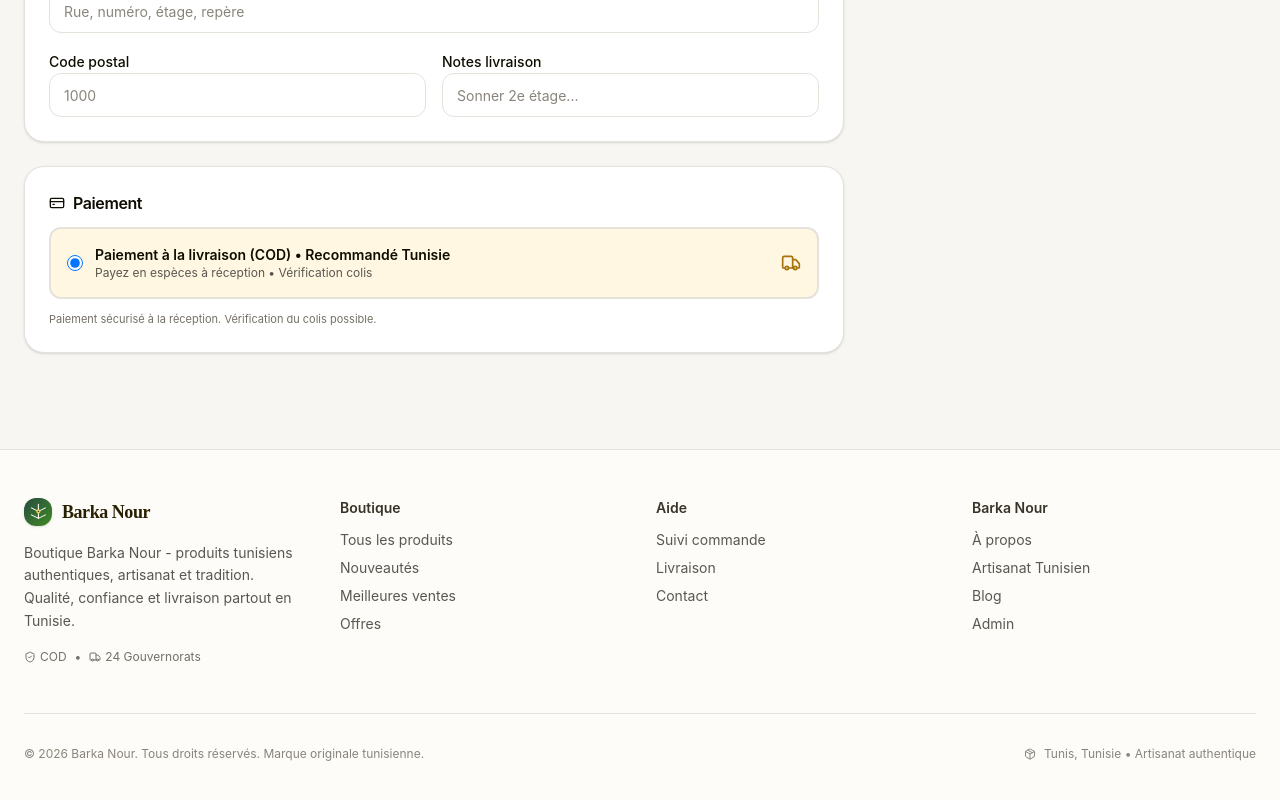
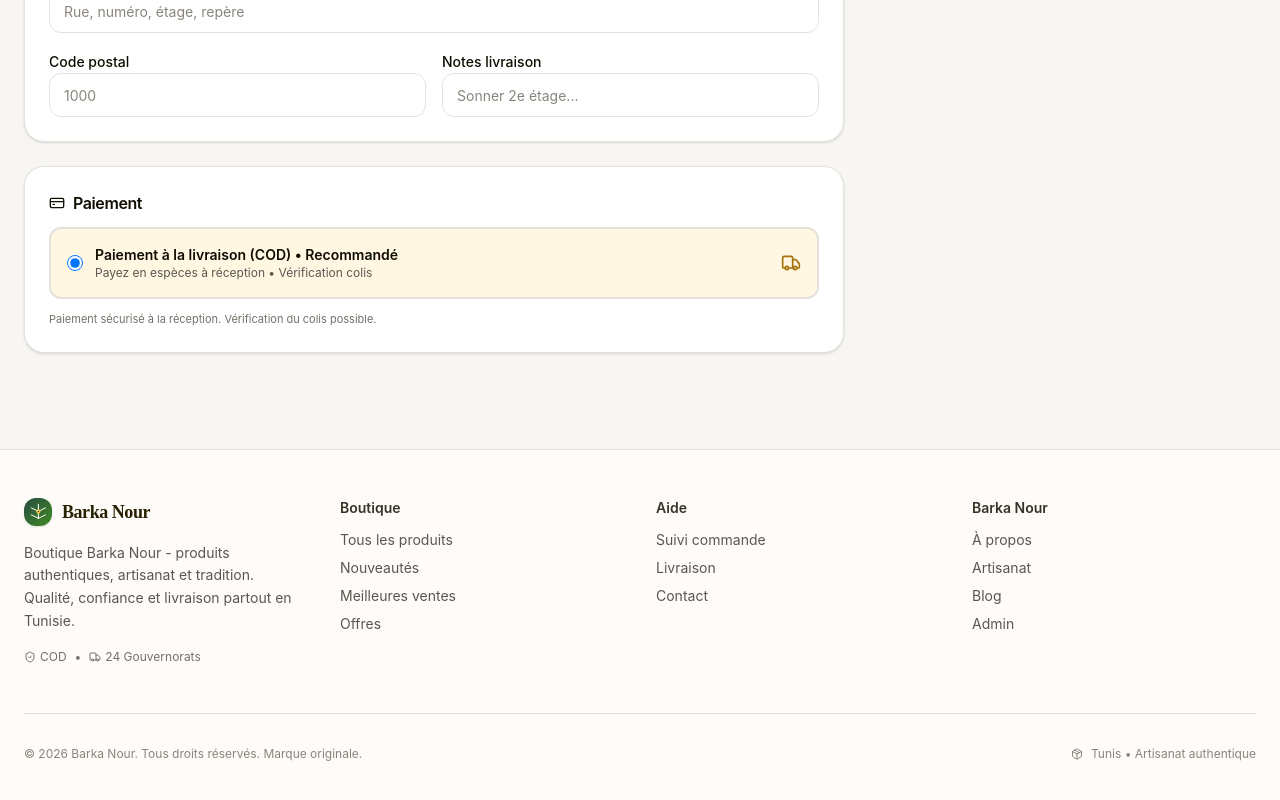
Before and after one commit to datacomputerscience/barka-nour, a React (Vite) app: page /checkout in a window 1280 px wide. Shown: the part 666-1466 px from the top of the page. Built offline with nearby package versions, Linux system fonts and the light colour scheme; no server answers.

Commit message:
fix: eliminate Tunisian claim for products - remove tunisien from product titles, categories, descriptions, logo, footer, i18n - keep only for delivery location (24 govs) - not all products verify Tunisian condition

```diff
--- a/src/components/layout/BarkaNourLogo.tsx
+++ b/src/components/layout/BarkaNourLogo.tsx
@@ -20,7 +20,7 @@
       {variant === 'full' && (
         <div className="flex flex-col leading-none">
           <span className={cn("font-display font-bold tracking-tight text-ink-800", s.text)}>Barka Nour</span>
-          {size !== 'sm' && <span className={cn("font-medium tracking-widest text-olive-700 uppercase -mt-0.5", s.sub)}>بركة نور • Artisanat Tunisien</span>}
+          {size !== 'sm' && <span className={cn("font-medium tracking-widest text-olive-700 uppercase -mt-0.5", s.sub)}>بركة نور • Qualité Premium</span>}
         </div>
       )}
     </div>
--- a/src/components/layout/StorefrontLayout.tsx
+++ b/src/components/layout/StorefrontLayout.tsx
@@ -101,7 +101,7 @@
               <p className="mt-4 text-sm text-ink-600 leading-relaxed">
                 {lang === 'ar' ? 'متجر بركة نور - منتجات تونسية أصيلة، حرفة وتقاليد. جودة، ثقة وتوصيل في جميع أنحاء تونس.' :
                  lang === 'en' ? 'Barka Nour store - authentic Tunisian products, craft and tradition. Quality, trust and delivery across Tunisia.' :
-                 'Boutique Barka Nour - produits tunisiens authentiques, artisanat et tradition. Qualité, confiance et livraison partout en Tunisie.'}
+                 'Boutique Barka Nour - produits authentiques, artisanat et tradition. Qualité, confiance et livraison partout en Tunisie.'}
               </p>
               <div className="mt-4 flex gap-2 text-xs text-ink-500">
                 <span className="flex items-center gap-1"><ShieldCheck className="h-3 w-3" /> COD</span>
@@ -126,13 +126,13 @@
             <div>
               <p className="font-semibold text-sm mb-3">Barka Nour</p>
               <div className="space-y-2 text-sm text-ink-600">
-                <p>À propos</p><p>Artisanat Tunisien</p><p>Blog</p><p>Admin</p>
+                <p>À propos</p><p>Artisanat</p><p>Blog</p><p>Admin</p>
               </div>
             </div>
           </div>
           <div className="mt-12 pt-8 border-t border-ink-100 flex flex-col md:flex-row justify-between gap-4 text-xs text-ink-400">
-            <p>© 2026 Barka Nour. Tous droits réservés. Marque originale tunisienne.</p>
-            <p className="flex items-center gap-2"><Package className="h-3 w-3" /> Tunis, Tunisie • Artisanat authentique</p>
+            <p>© 2026 Barka Nour. Tous droits réservés. Marque originale.</p>
+            <p className="flex items-center gap-2"><Package className="h-3 w-3" /> Tunis • Artisanat authentique</p>
           </div>
         </div>
       </footer>
--- a/src/i18n/index.ts
+++ b/src/i18n/index.ts
@@ -17,7 +17,7 @@
     'nav.about': 'À propos',
     'nav.contact': 'Contact',
     'nav.cart': 'Panier',
-    'hero.title': 'Barka Nour - L\'essence de l\'artisanat tunisien',
+    'hero.title': 'Barka Nour - L\'essence de l\'artisanat',
     'hero.subtitle': 'Des produits authentiques, sélectionnés avec soin. Livraison partout en Tunisie, paiement à la livraison.',
     'hero.cta': 'Découvrir la collection',
     'product.addToCart': 'Ajouter au panier',
@@ -48,7 +48,7 @@
     'nav.about': 'من نحن',
     'nav.contact': 'اتصل بنا',
     'nav.cart': 'السلة',
-    'hero.title': 'بركة نور - جوهر الحرف التونسية',
+    'hero.title': 'بركة نور - جوهر الحرف',
     'hero.subtitle': 'منتجات أصيلة مختارة بعناية. توصيل في جميع أنحاء تونس، الدفع عند الاستلام.',
     'hero.cta': 'اكتشف المجموعة',
     'product.addToCart': 'أضف إلى السلة',
@@ -79,7 +79,7 @@
     'nav.about': 'About',
     'nav.contact': 'Contact',
     'nav.cart': 'Cart',
-    'hero.title': 'Barka Nour - Essence of Tunisian Craft',
+    'hero.title': 'Barka Nour - Essence of Craft',
     'hero.subtitle': 'Authentic products, carefully selected. Delivery across Tunisia, cash on delivery.',
     'hero.cta': 'Discover collection',
     'product.addToCart': 'Add to cart',
--- a/src/pages/storefront/CartPage.tsx
+++ b/src/pages/storefront/CartPage.tsx
@@ -37,7 +37,7 @@
       <div className="mx-auto max-w-[720px] px-4 py-20 text-center">
         <div className="mx-auto h-20 w-20 rounded-[1.5rem] bg-ink-50 border flex items-center justify-center mb-6"><Package className="h-10 w-10 text-ink-300" /></div>
         <h1 className="text-[24px] font-bold">Votre panier est vide</h1>
-        <p className="text-ink-600 mt-2 text-sm max-w-[400px] mx-auto">Découvrez nos produits artisanaux tunisiens, qualité premium et fabrication locale.</p>
+        <p className="text-ink-600 mt-2 text-sm max-w-[400px] mx-auto">Découvrez nos produits artisanaux, qualité premium et fabrication locale.</p>
         <Link to="/shop"><Button className="mt-6 rounded-full bg-olive-700 text-white h-11 px-8">Continuer achats <ArrowRight className="h-4 w-4" /></Button></Link>
       </div>
     )
@@ -109,7 +109,7 @@
           <Card className="rounded-[1.25rem] bg-olive-700 text-white">
             <CardContent className="p-5">
               <p className="font-semibold text-sm">Barka Nour</p>
-              <p className="text-xs text-white/70 mt-1 leading-relaxed">Boutique tunisienne • Qualité premium • Livraison 24-72h partout en Tunisie • Paiement à la livraison</p>
+              <p className="text-xs text-white/70 mt-1 leading-relaxed">Boutique • Qualité premium • Livraison 24-72h partout en Tunisie • Paiement à la livraison</p>
             </CardContent>
           </Card>
         </div>
--- a/src/pages/storefront/CheckoutPage.tsx
+++ b/src/pages/storefront/CheckoutPage.tsx
@@ -117,7 +117,7 @@
             <CardContent className="space-y-3">
               <label className="flex items-center gap-3 p-4 rounded-xl border-2 border-bn-600 bg-bn-50 cursor-pointer">
                 <input type="radio" checked={form.paymentMethod === 'cod'} onChange={() => setForm({...form, paymentMethod: 'cod'})} className="h-4 w-4" />
-                <div className="flex-1"><p className="font-semibold text-sm">Paiement à la livraison (COD) • Recommandé Tunisie</p><p className="text-xs text-ink-600">Payez en espèces à réception • Vérification colis</p></div>
+                <div className="flex-1"><p className="font-semibold text-sm">Paiement à la livraison (COD) • Recommandé</p><p className="text-xs text-ink-600">Payez en espèces à réception • Vérification colis</p></div>
                 <Truck className="h-5 w-5 text-bn-700" />
               </label>
               <p className="text-[11px] text-ink-500">Paiement sécurisé à la réception. Vérification du colis possible.</p>
--- a/src/pages/storefront/HomePage.tsx
+++ b/src/pages/storefront/HomePage.tsx
@@ -30,7 +30,7 @@
               </div>
 
               <h1 className="mt-5 font-display text-[34px] lg:text-[48px] font-bold leading-[0.95] tracking-tight text-ink-800">
-                {lang === 'ar' ? 'منتجات تونسية أصيلة،' : lang === 'en' ? 'Authentic Tunisian' : 'Des produits tunisiens'}
+                {lang === 'ar' ? 'منتجات أصيلة،' : lang === 'en' ? 'Authentic' : 'Des produits sélectionnés'}
                 <br />
                 <span className="text-olive-700">{lang === 'ar' ? 'توصلك لباب دارك' : lang === 'en' ? 'delivered to your door' : 'livrés chez vous'}</span>
               </h1>
@@ -139,7 +139,7 @@
       {/* Categories - Clear */}
       <section className="mx-auto max-w-[1280px] px-4 lg:px-6 py-6">
         <div className="flex items-end justify-between mb-5">
-          <div><h2 className="text-[22px] font-bold tracking-tight text-ink-800">Catégories</h2><p className="text-sm text-ink-600 mt-1">Tout l'artisanat tunisien en 4 univers</p></div>
+          <div><h2 className="text-[22px] font-bold tracking-tight text-ink-800">Catégories</h2><p className="text-sm text-ink-600 mt-1">Tout l.artisanat en 4 univers</p></div>
           <Link to="/shop" className="text-sm font-medium text-olive-700 hover:text-olive-800 flex items-center gap-1">Voir tout <ArrowRight className="h-4 w-4" /></Link>
         </div>
         <div className="grid grid-cols-2 md:grid-cols-4 gap-3">
@@ -193,7 +193,7 @@
           <div className="grid md:grid-cols-3 gap-6">
             <div className="flex gap-3"><div className="h-10 w-10 rounded-xl bg-white/10 flex items-center justify-center shrink-0"><Truck className="h-5 w-5" /></div><div><p className="font-semibold text-[15px]">Livraison partout</p><p className="text-sm text-white/70 mt-1 leading-relaxed">24 gouvernorats • 24-72h • 7-10 TND • Gratuit dès 150 TND • Suivi SMS</p></div></div>
             <div className="flex gap-3"><div className="h-10 w-10 rounded-xl bg-white/10 flex items-center justify-center shrink-0"><ShieldCheck className="h-5 w-5" /></div><div><p className="font-semibold text-[15px]">Paiement à la livraison</p><p className="text-sm text-white/70 mt-1 leading-relaxed">Pas de carte • Payez en espèces à réception • Vérification colis</p></div></div>
-            <div className="flex gap-3"><div className="h-10 w-10 rounded-xl bg-bn-400/20 flex items-center justify-center shrink-0"><Package className="h-5 w-5 text-bn-300" /></div><div><p className="font-semibold text-[15px]">Qualité garantie</p><p className="text-sm text-white/70 mt-1 leading-relaxed">Artisanat tunisien • Matériaux durables • Support réactif • Fabrication locale</p></div></div>
+            <div className="flex gap-3"><div className="h-10 w-10 rounded-xl bg-bn-400/20 flex items-center justify-center shrink-0"><Package className="h-5 w-5 text-bn-300" /></div><div><p className="font-semibold text-[15px]">Qualité garantie</p><p className="text-sm text-white/70 mt-1 leading-relaxed">Artisanat • Matériaux durables • Support réactif • Fabrication locale</p></div></div>
           </div>
         </div>
       </section>
--- a/src/pages/storefront/OrderConfirmationPage.tsx
+++ b/src/pages/storefront/OrderConfirmationPage.tsx
@@ -63,9 +63,9 @@
   return (
     <div className="mx-auto max-w-[960px] px-4 lg:px-6 py-12">
       <h1 className="text-[32px] font-bold tracking-tight font-display">À propos Barka Nour</h1>
-      <p className="text-ink-600 mt-3 leading-relaxed">Barka Nour est la boutique tunisienne unique, artisanat authentique, qualité premium et confiance.</p>
+      <p className="text-ink-600 mt-3 leading-relaxed">Barka Nour est la boutique unique, artisanat authentique, qualité premium et confiance.</p>
       <div className="mt-8 grid md:grid-cols-3 gap-4">
-        <Card><CardContent className="p-5"><h3 className="font-semibold">Artisanat tunisien</h3><p className="text-sm text-ink-600 mt-2">Tapis berbère, bocaux verre, tote bio, huile argan, support bambou - 100% Tunisie.</p></CardContent></Card>
+        <Card><CardContent className="p-5"><h3 className="font-semibold">Artisanat</h3><p className="text-sm text-ink-600 mt-2">Tapis berbère, bocaux verre, tote bio, huile argan, support bambou.</p></CardContent></Card>
         <Card><CardContent className="p-5"><h3 className="font-semibold">Qualité & confiance</h3><p className="text-sm text-ink-600 mt-2">Produits sélectionnés, matériaux durables, fabrication locale et service client dédié.</p></CardContent></Card>
         <Card><CardContent className="p-5"><h3 className="font-semibold">Livraison Tunisie</h3><p className="text-sm text-ink-600 mt-2">24 gouvernorats, paiement à la livraison, suivi SMS et support réactif.</p></CardContent></Card>
       </div>
--- a/src/pages/storefront/ProductPage.tsx
+++ b/src/pages/storefront/ProductPage.tsx
@@ -46,7 +46,7 @@
             ))}
           </div>
           <div className="rounded-xl bg-blue-50 border border-blue-200 p-3 text-xs text-blue-800">
-            <strong>Qualité Barka Nour:</strong> Produit authentique, matériaux durables, fabrication locale tunisienne.
+            <strong>Qualité Barka Nour:</strong> Produit authentique, matériaux durables, fabrication locale.
           </div>
         </div>
 
--- a/src/pages/storefront/ShopPage.tsx
+++ b/src/pages/storefront/ShopPage.tsx
@@ -59,14 +59,14 @@
           </div>
 
           <div className="rounded-xl bg-bn-50 border border-bn-200 p-4">
-            <p className="font-semibold text-sm text-bn-900">Artisanat tunisien authentique</p>
+            <p className="font-semibold text-sm text-bn-900">Artisanat authentique</p>
             <p className="text-xs text-bn-700/80 mt-1 leading-relaxed">Produits sélectionnés pour leur qualité, fabrication locale et matériaux durables. Livraison partout en Tunisie.</p>
           </div>
         </div>
 
         <div className="flex-1">
           <div className="flex flex-col sm:flex-row gap-4 items-start sm:items-center justify-between mb-6">
-            <div><h1 className="text-[24px] font-bold tracking-tight font-display">Boutique</h1><p className="text-sm text-ink-600">{filtered.length} produits • Artisanat tunisien authentique</p></div>
+            <div><h1 className="text-[24px] font-bold tracking-tight font-display">Boutique</h1><p className="text-sm text-ink-600">{filtered.length} produits • Artisanat authentique</p></div>
             <div className="flex gap-2 w-full sm:w-auto">
               <div className="relative flex-1 sm:w-[240px]"><Search className="absolute left-3 top-2.5 h-4 w-4 text-ink-400" /><Input placeholder="Rechercher..." className="pl-9 h-9" value={search} onChange={e => setSearch(e.target.value)} /></div>
               <Select value={sort} onChange={e => setSort(e.target.value)} className="h-9 w-[160px]"><option value="featured">Vedette</option><option value="newest">Nouveautés</option><option value="price-asc">Prix croissant</option><option value="price-desc">Prix décroissant</option></Select>
--- a/src/services/productService.ts
+++ b/src/services/productService.ts
@@ -24,7 +24,7 @@
     featured: true,
     images: [],
     seo_title: 'Tapis Berbère Laine Naturelle - Barka Nour',
-    seo_description: 'Tapis berbère tissé main, laine naturelle, 120x180, écru. Artisanat tunisien authentique.',
+    seo_description: 'Tapis berbère tissé main, laine naturelle, 120x180, écru..',
     created_at: new Date(Date.now() - 86400000 * 5).toISOString(),
     updated_at: new Date().toISOString(),
   },
```
Also changed, not shown: 1 other file (tests, documents, lock files or other folders).
